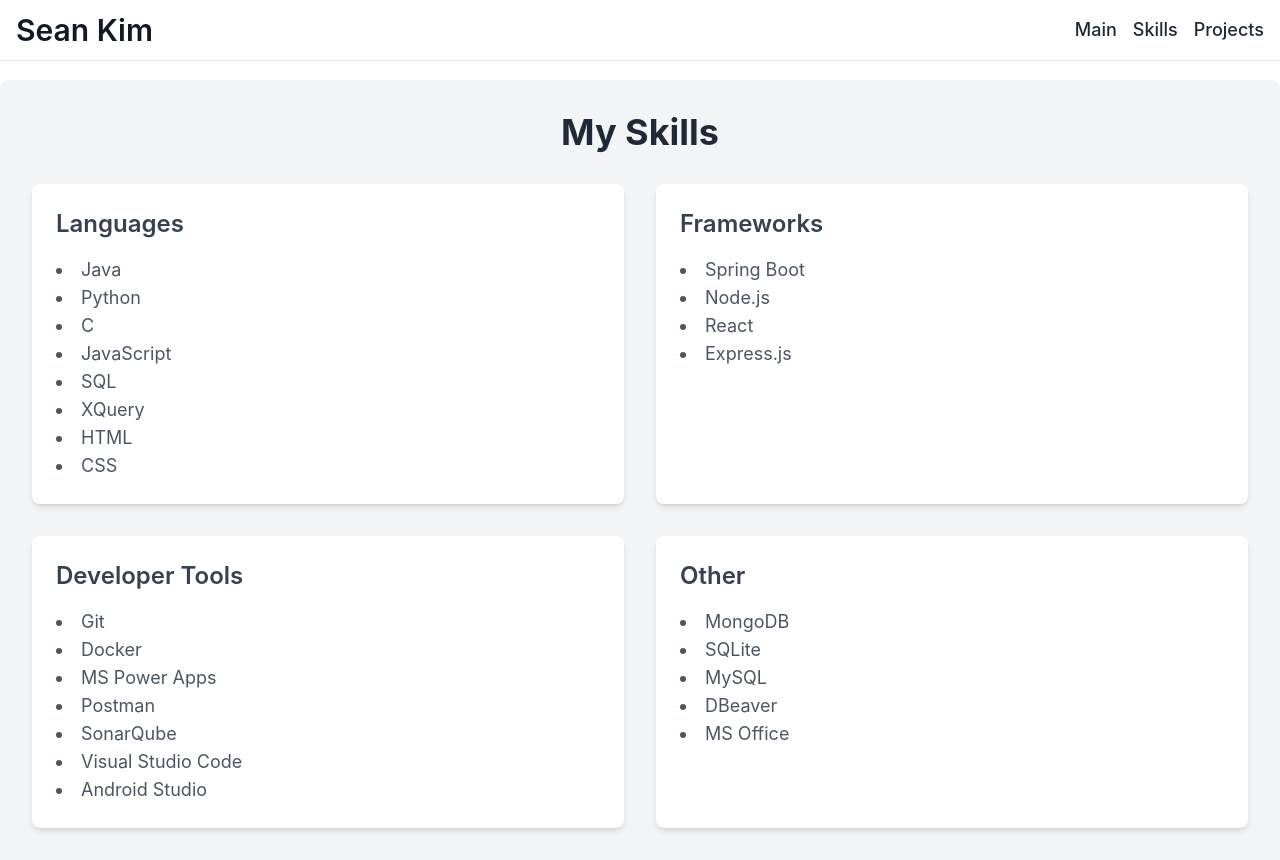
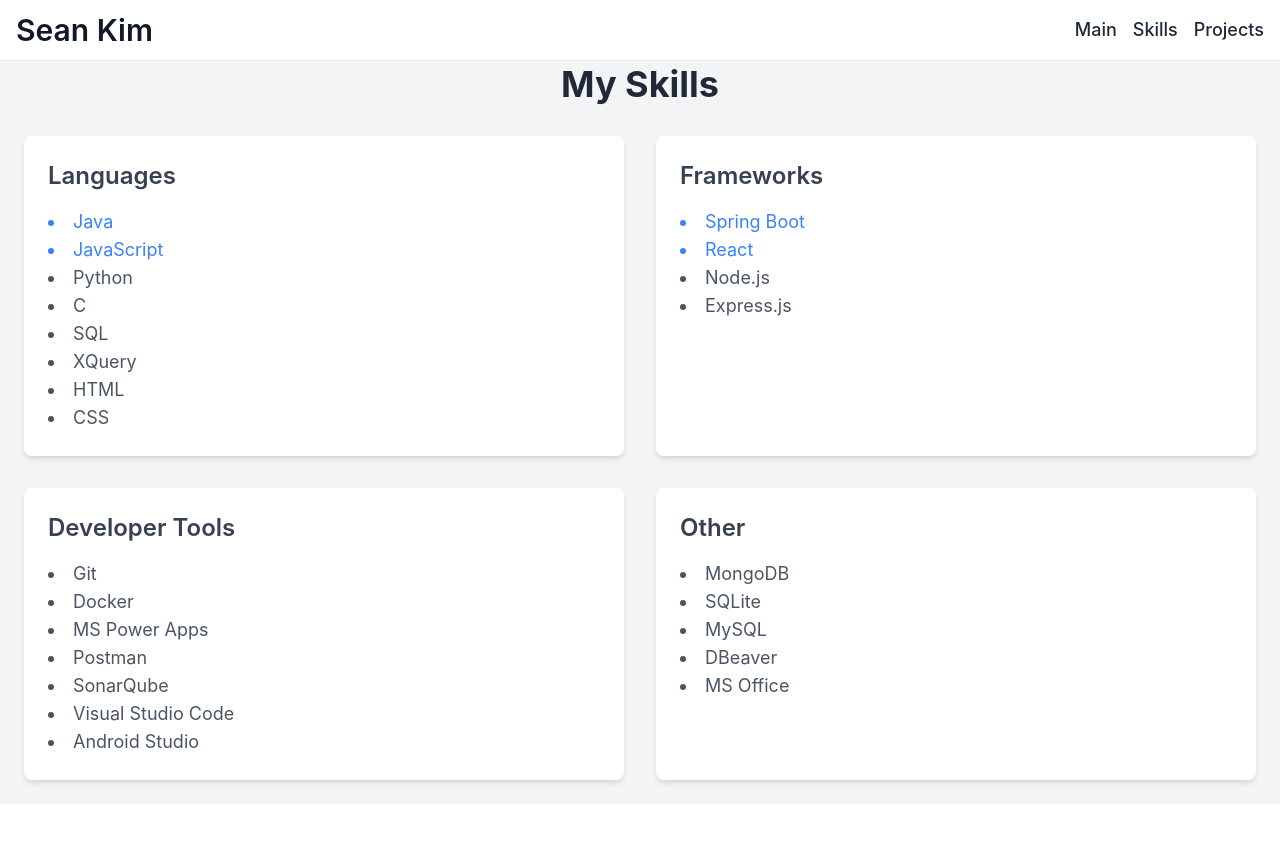
Before and after one commit to seankimfeb/seankimportfolio, a React (Create React App) app: page /skills in a window 1280 px wide. After the commit the page ends 804 px from the top, so only its background shows below. Built offline with nearby package versions, Linux system fonts and the light colour scheme.

Commit message:
added profile pic

```diff
--- a/public/index.html
+++ b/public/index.html
@@ -24,7 +24,7 @@
       work correctly both with client-side routing and a non-root public URL.
       Learn how to configure a non-root public URL by running `npm run build`.
     -->
-    <title>React App</title>
+    <title>Seong Su Kim</title>
   </head>
   <body>
     <noscript>You need to enable JavaScript to run this app.</noscript>
--- a/src/App.js
+++ b/src/App.js
@@ -6,6 +6,7 @@ import NavBar from './components/NavigationBar';
 import Intro from './pages/Introduction';
 import Skills from './pages/Skills';
 import Projects from './pages/Projects';
+import Contact from './pages/Contact';
 function App() {
   return (
     <div>
@@ -15,6 +16,7 @@ function App() {
       <Route path="/seankimportfolio" element ={<Intro />} />
       <Route path="/skills" element={<Skills />} />
       <Route path ="/projects" element = {<Projects />} />
+      <Route path ="/contact" element = {<Contact />} />
       </Routes>
       </BrowserRouter>
 
--- a/src/pages/Introduction.jsx
+++ b/src/pages/Introduction.jsx
@@ -1,22 +1,24 @@
 import React from 'react';
-import profileImage from '../components/images/profileimage.jpg';
+import profileImage from '../components/images/CK0A3325.JPG';
 import carpoolImage from '../components/images/carpoolimage.jpg';
 import shoeImage from '../components/images/shoeimage.jpg';
 import carstoreImage from '../components/images/carstore.png';
 
 const Introduction = () => {
     return (
-        <div className="p-6 bg-gray-100 rounded-lg shadow-md mt-20">
+        <div className="p-6 bg-gray-100 rounded-lg shadow-md mt-10">
             <div className="flex flex-col md:flex-row items-center mb-10">
                 <div className="md:w-1/3 flex justify-center mb-4 md:mb-0">
                     <img src={profileImage} alt="Profile" className="rounded-full w-32 md:w-48" />
                 </div>
                 <div className="md:w-2/3 text-center md:text-left">
-                    <p className="text-xl md:text-3xl text-gray-700">
-                        My name is Seong Su (Sean), and I am currently pursuing a degree in Computer Science at York University.
-                        Previously, I studied Accounting & Financial Management at Western University. I transitioned to Computer Science
-                        at York University after discovering my passion for programming and the dynamic challenges it presents.
+                <p className="text-3xl md:text-5xl text-gray-700">
+                    Seong Su Kim
                     </p>
+                    <p className="text-lg md:text-2xl text-gray-600 mt-2">
+                        Computer Science Student | Passionate about Web Development
+                        </p>
+
                 </div>
             </div>
             <div className="mt-10">
--- a/src/pages/Projects.jsx
+++ b/src/pages/Projects.jsx
@@ -2,8 +2,8 @@ import React from 'react';
 
 const Projects = () => {
     return (
-        <div className="mt-20 p-8 bg-gray-100 rounded-lg shadow-lg">
-            <h2 className="text-4xl font-bold text-center mb-8 text-gray-800">My Projects</h2>
+        <div className="p-6 bg-gray-100 rounded-lg shadow-md mt-10">
+            <h2 className="text-4xl font-bold text-center mb-8 text-gray-800">Projects</h2>
             <div className="grid grid-cols-1 gap-8">
                 <div className="bg-white p-6 rounded-lg shadow-md flex">
                     <div className="flex-1">
--- a/src/pages/Skills.jsx
+++ b/src/pages/Skills.jsx
@@ -2,16 +2,16 @@ import React from 'react';
 
 const Skills = () => {
     return (
-        <div className="mt-20 p-8 bg-gray-100 rounded-lg shadow-lg">
+        <div className="p-6 bg-gray-100 rounded-lg shadow-md mt-10">
             <h2 className="text-4xl font-bold text-center mb-8 text-gray-800">My Skills</h2>
             <div className="grid grid-cols-1 md:grid-cols-2 gap-8">
                 <div className="bg-white p-6 rounded-lg shadow-md">
                     <h3 className="text-2xl font-semibold mb-4 text-gray-700">Languages</h3>
                     <ul className="list-disc list-inside text-lg text-gray-600">
-                        <li>Java</li>
+                        <li className="text-blue-500">Java</li>
+                        <li className="text-blue-500">JavaScript</li>
                         <li>Python</li>
                         <li>C</li>
-                        <li>JavaScript</li>
                         <li>SQL</li>
                         <li>XQuery</li>
                         <li>HTML</li>
@@ -21,9 +21,9 @@ const Skills = () => {
                 <div className="bg-white p-6 rounded-lg shadow-md">
                     <h3 className="text-2xl font-semibold mb-4 text-gray-700">Frameworks</h3>
                     <ul className="list-disc list-inside text-lg text-gray-600">
-                        <li>Spring Boot</li>
+                        <li className="text-blue-500">Spring Boot</li>
+                        <li className="text-blue-500">React</li>
                         <li>Node.js</li>
-                        <li>React</li>
                         <li>Express.js</li>
 
                     </ul>
```
Also changed, not shown: src/pages/Contact.jsx (added), 1 other file (tests, documents, lock files or other folders).
